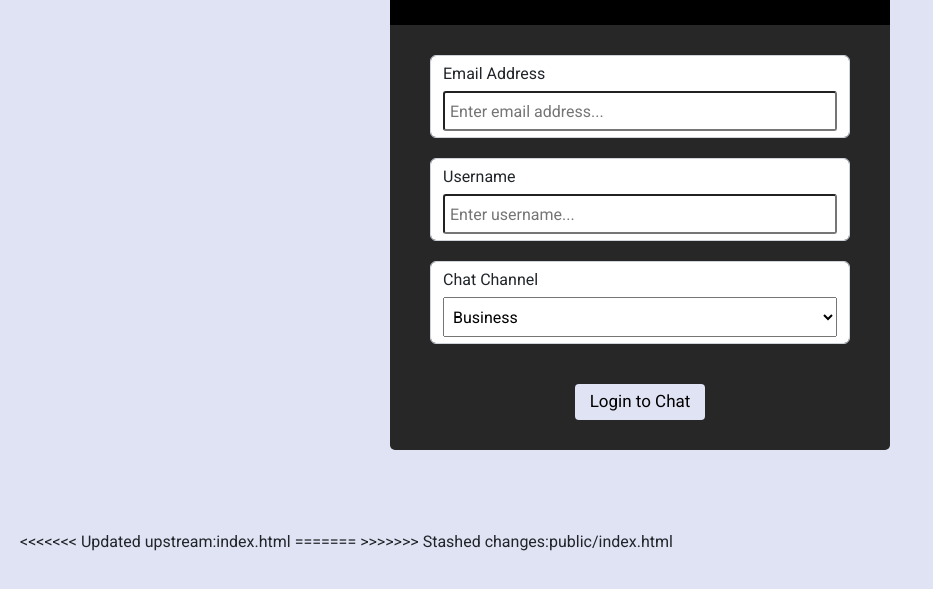
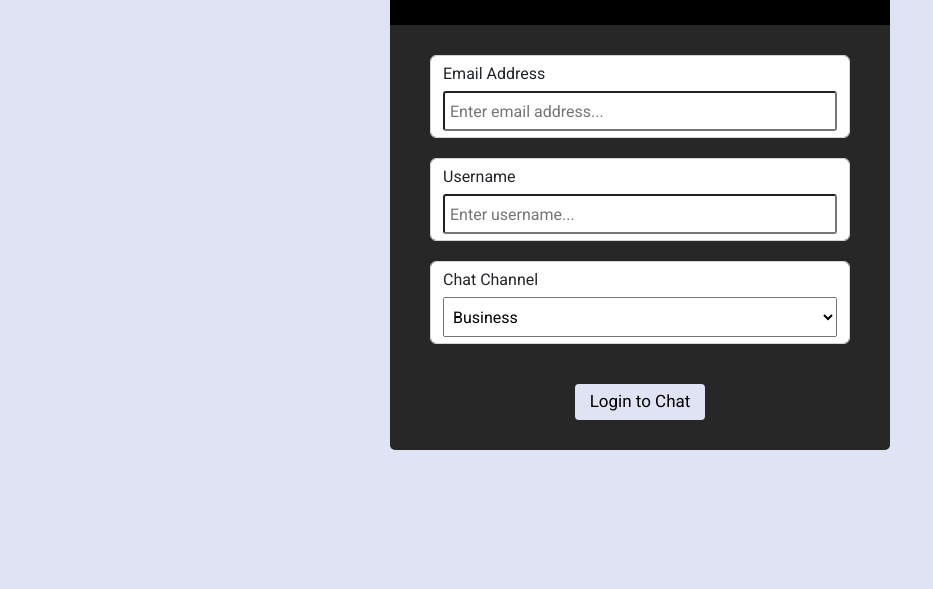
Before and after one commit to sebivenlo/esde_2022_websockets, a website: page public/index.html in a window 1280 px wide. Shown: the part 151-740 px from the top of the page, without its empty margins (0-933 px from the left). Drawn offline with nearby package versions, Linux system fonts and the light colour scheme; no server answers.

Commit message:
refactoring

```diff
--- a/public/index.html
+++ b/public/index.html
@@ -58,7 +58,6 @@
         </form>
       </main>
     </div>
-<<<<<<< Updated upstream:index.html
     <script
       src="https://cdn.jsdelivr.net/npm/bootstrap@5.2.2/dist/js/bootstrap.bundle.min.js"
       integrity="sha384-OERcA2EqjJCMA+/3y+gxIOqMEjwtxJY7qPCqsdltbNJuaOe923+mo//f6V8Qbsw3"
@@ -68,7 +67,6 @@
     <script src="/chat.js">
       const messages = document.getElementById("messages");
     </script>
-=======
->>>>>>> Stashed changes:public/index.html
+
   </body>
 </html>
```
